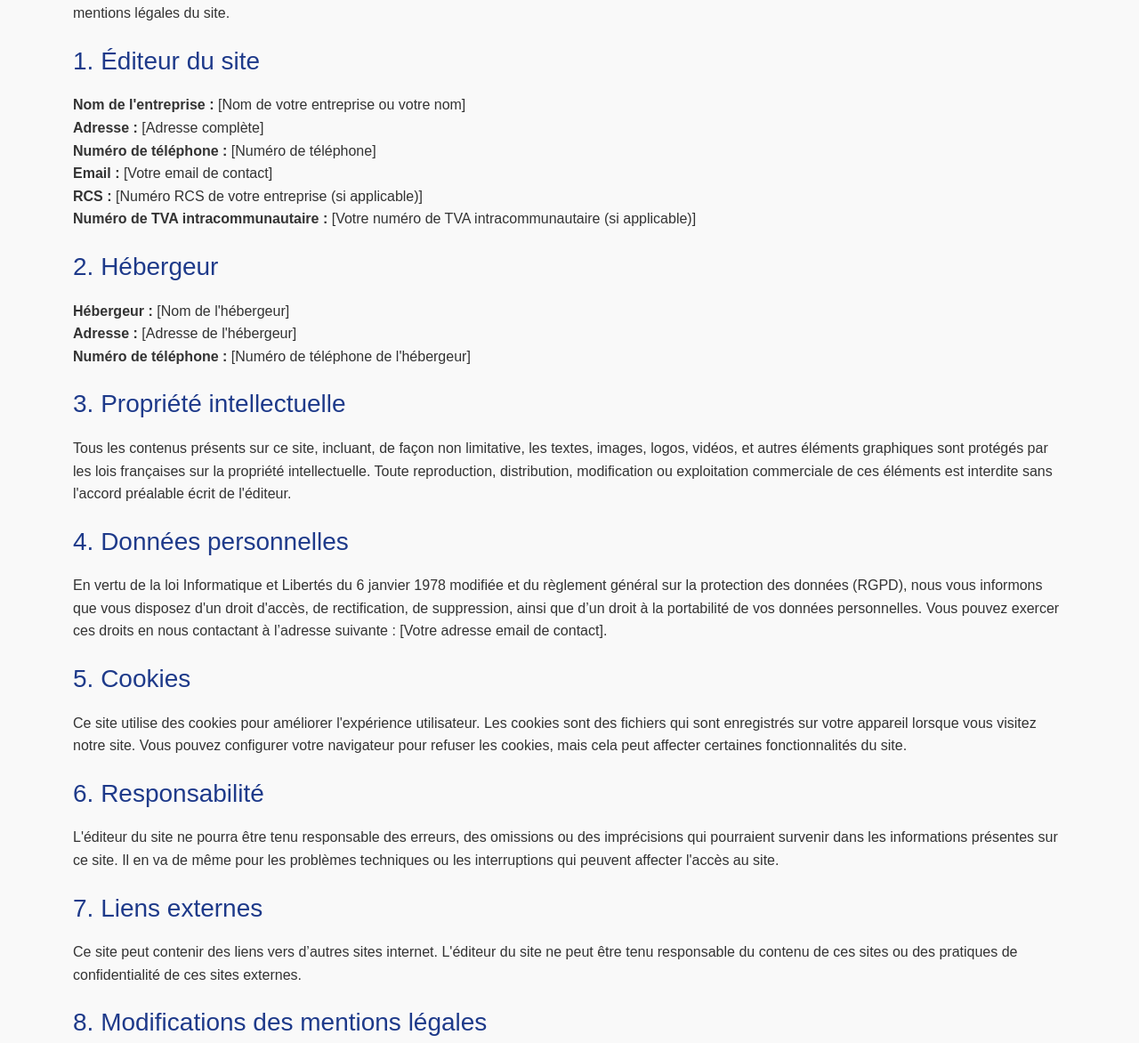
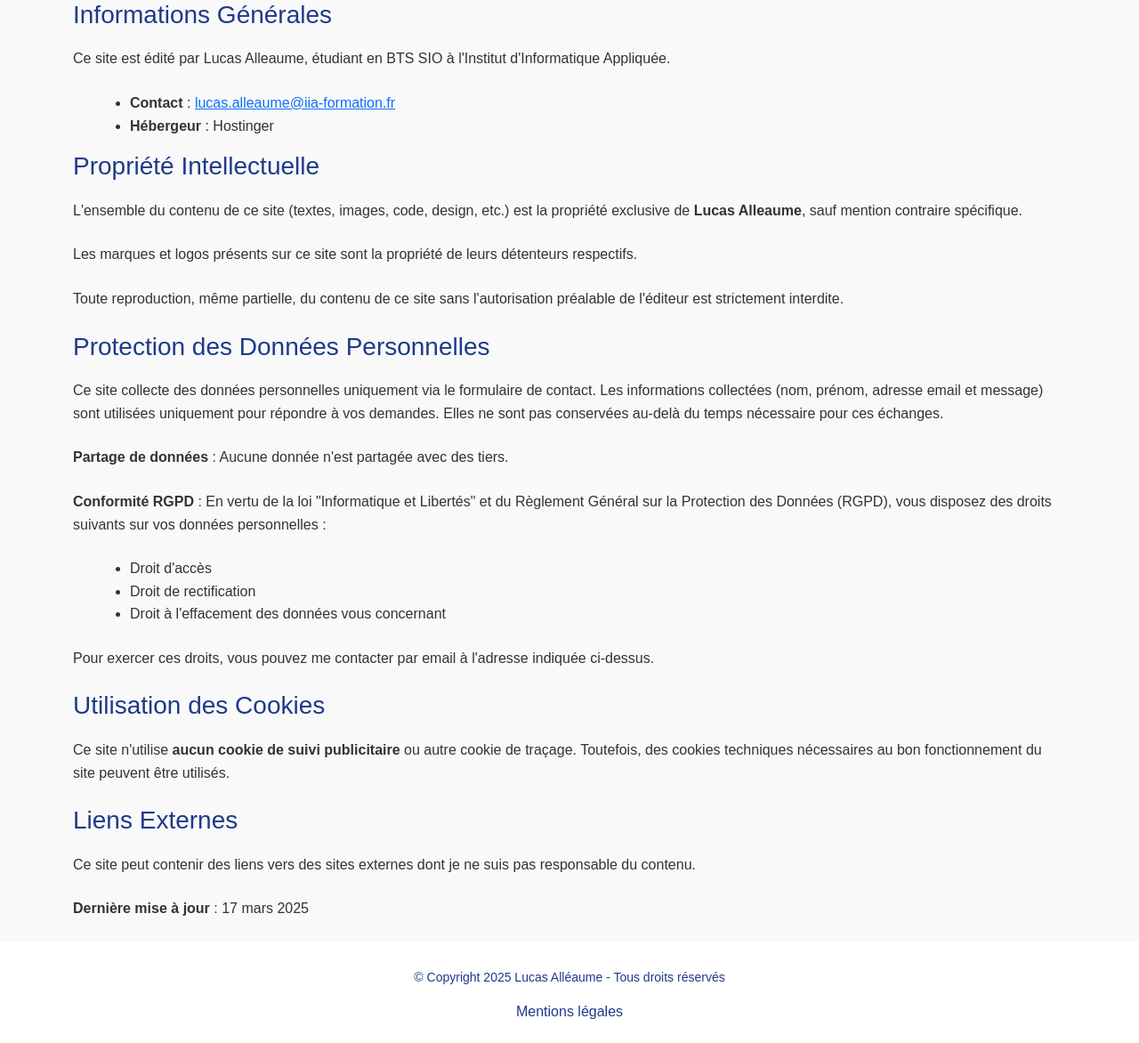
Before and after one commit to Lucasfsev/PortfolioE2, a website: page legal.html in a window 1280 px wide. Shown: the part 211-1383 px from the top of the page at 89% size. Drawn offline with nearby package versions, Linux system fonts and the light colour scheme.

Commit message:
Maj Mentions légales

```diff
--- a/legal.html
+++ b/legal.html
@@ -3,7 +3,7 @@
 <head>
     <meta charset="utf-8">
     <meta name="viewport" content="width=device-width, initial-scale=1">
-    <title>Lucas</title>
+    <title>Lucas - Mentions Légales</title>
     <link rel="icon" href="assets/img/FavIcon.png">
     <link rel="stylesheet" href="node_modules/bootstrap/dist/css/bootstrap.min.css">
     <!-- JS de Bootstrap (nécessaire pour activer le menu burger) -->
@@ -28,80 +28,81 @@
                 <li class="nav-item"><a class="nav-link" href="index.html#bts">BTS SIO</a></li>
                 <li class="nav-item"><a class="nav-link" href="index.html#stages">Stages</a></li>
                 <li class="nav-item"><a class="nav-link" href="index.html#competences">Compétences</a></li>
-                <li class="nav-item"><a class="nav-link" href="index.html#veille">Veille</a></li>
+                <li class="nav-item"><a class="nav-link" href="index.html#veille">Veille Technologique</a></li>
                 <li class="nav-item"><a class="nav-link" href="index.html#projets">Projets</a></li>
-                <li class="nav-item"><a class="nav-link" href="index.html#epreuves">Épreuves</a></li>
                 <li class="nav-item"><a class="nav-link" href="index.html#contact">Contact</a></li>
             </ul>
         </div>
     </div>
 </nav>
 
+<section id="mentions-legales" class="container normal-section" style="min-height: 80vh;">
+    <h2 class="mt-5">Mentions Légales</h2>
 
-<section id="mentions-legales" class="container normal-section" style="min-height: 80vh;">
-    <h2 style="padding-top:100px">Mentions Légales</h2>
+    <p>Conformément à la loi n° 2004-575 du 21 juin 2004 pour la confiance dans l'économie numérique, nous vous présentons ci-dessous les informations légales concernant ce site.</p>
 
-    <p>Conformément aux dispositions de la loi n° 2004-575 du 21 juin 2004 pour la confiance dans l'économie numérique, nous vous présentons ci-dessous les mentions légales du site.</p>
+    <h3>Informations Générales</h3>
+    <p>
+        Ce site est édité par Lucas Alleaume, étudiant en BTS SIO à l'Institut d'Informatique Appliquée.
+    </p>
+    <ul>
+        <li><strong>Contact</strong> : <a href="mailto:lucas.alleaume@iia-formation.fr">lucas.alleaume@iia-formation.fr</a></li>
+        <li><strong>Hébergeur</strong> : Hostinger</li>
+    </ul>
 
-    <h3>1. Éditeur du site</h3>
+    <h3>Propriété Intellectuelle</h3>
     <p>
-        <strong>Nom de l'entreprise :</strong> [Nom de votre entreprise ou votre nom] <br>
-        <strong>Adresse :</strong> [Adresse complète] <br>
-        <strong>Numéro de téléphone :</strong> [Numéro de téléphone] <br>
-        <strong>Email :</strong> [Votre email de contact] <br>
-        <strong>RCS :</strong> [Numéro RCS de votre entreprise (si applicable)] <br>
-        <strong>Numéro de TVA intracommunautaire :</strong> [Votre numéro de TVA intracommunautaire (si applicable)]
+        L'ensemble du contenu de ce site (textes, images, code, design, etc.) est la propriété exclusive de <strong>Lucas Alleaume</strong>, sauf mention contraire spécifique.
+    </p>
+    <p>
+        Les marques et logos présents sur ce site sont la propriété de leurs détenteurs respectifs.
+    </p>
+    <p>
+        Toute reproduction, même partielle, du contenu de ce site sans l'autorisation préalable de l'éditeur est strictement interdite.
     </p>
 
-    <h3>2. Hébergeur</h3>
+    <h3>Protection des Données Personnelles</h3>
     <p>
-        <strong>Hébergeur :</strong> [Nom de l'hébergeur] <br>
-        <strong>Adresse :</strong> [Adresse de l'hébergeur] <br>
-        <strong>Numéro de téléphone :</strong> [Numéro de téléphone de l'hébergeur]
+        Ce site collecte des données personnelles uniquement via le formulaire de contact. Les informations collectées (nom, prénom, adresse email et message) sont utilisées uniquement pour répondre à vos demandes. Elles ne sont pas conservées au-delà du temps nécessaire pour ces échanges.
+    </p>
+    <p>
+        <strong>Partage de données</strong> : Aucune donnée n'est partagée avec des tiers.
+    </p>
+    <p>
+        <strong>Conformité RGPD</strong> : En vertu de la loi "Informatique et Libertés" et du Règlement Général sur la Protection des Données (RGPD), vous disposez des droits suivants sur vos données personnelles :
+    <ul>
+        <li>Droit d'accès</li>
+        <li>Droit de rectification</li>
+        <li>Droit à l'effacement des données vous concernant</li>
+    </ul>
+    </p>
+    <p>
+        Pour exercer ces droits, vous pouvez me contacter par email à l'adresse indiquée ci-dessus.
     </p>
 
-    <h3>3. Propriété intellectuelle</h3>
+    <h3>Utilisation des Cookies</h3>
     <p>
-        Tous les contenus présents sur ce site, incluant, de façon non limitative, les textes, images, logos, vidéos, et autres éléments graphiques sont protégés par les lois françaises sur la propriété intellectuelle. Toute reproduction, distribution, modification ou exploitation commerciale de ces éléments est interdite sans l'accord préalable écrit de l'éditeur.
+        Ce site n'utilise <strong>aucun cookie de suivi publicitaire</strong> ou autre cookie de traçage. Toutefois, des cookies techniques nécessaires au bon fonctionnement du site peuvent être utilisés.
     </p>
 
-    <h3>4. Données personnelles</h3>
+    <h3>Liens Externes</h3>
     <p>
-        En vertu de la loi Informatique et Libertés du 6 janvier 1978 modifiée et du règlement général sur la protection des données (RGPD), nous vous informons que vous disposez d'un droit d'accès, de rectification, de suppression, ainsi que d’un droit à la portabilité de vos données personnelles. Vous pouvez exercer ces droits en nous contactant à l’adresse suivante : [Votre adresse email de contact].
+        Ce site peut contenir des liens vers des sites externes dont je ne suis pas responsable du contenu.
     </p>
 
-    <h3>5. Cookies</h3>
-    <p>
-        Ce site utilise des cookies pour améliorer l'expérience utilisateur. Les cookies sont des fichiers qui sont enregistrés sur votre appareil lorsque vous visitez notre site. Vous pouvez configurer votre navigateur pour refuser les cookies, mais cela peut affecter certaines fonctionnalités du site.
-    </p>
-
-    <h3>6. Responsabilité</h3>
-    <p>
-        L'éditeur du site ne pourra être tenu responsable des erreurs, des omissions ou des imprécisions qui pourraient survenir dans les informations présentes sur ce site. Il en va de même pour les problèmes techniques ou les interruptions qui peuvent affecter l'accès au site.
-    </p>
-
-    <h3>7. Liens externes</h3>
-    <p>
-        Ce site peut contenir des liens vers d’autres sites internet. L'éditeur du site ne peut être tenu responsable du contenu de ces sites ou des pratiques de confidentialité de ces sites externes.
-    </p>
-
-    <h3>8. Modifications des mentions légales</h3>
-    <p>
-        L'éditeur se réserve le droit de modifier ces mentions légales à tout moment. Les modifications seront publiées sur cette page avec une mise à jour de la date de révision.
-    </p>
-
-    <p>Dernière mise à jour : [Date de mise à jour]</p>
+    <p><strong>Dernière mise à jour</strong> : 17 mars 2025</p>
 </section>
 
-</body>
 
 <footer>
     <div class="footer-content">
-        <p class="copyright">© Copyright 2024 Lucas Alléaume - Tous droits réservés</p>
-        <p><a href="legal.html">Mentions légales</a>
-        </p>
+        <p class="copyright">© Copyright 2025 Lucas Alléaume - Tous droits réservés</p>
+        <p><a href="legal.html">Mentions légales</a></p>
         <div class="footer-socials">
             <a href="https://github.com/Lucasfsev" target="_blank" aria-label="GitHub"><i class="fab fa-github"></i></a>
         </div>
     </div>
 </footer>
+
+</body>
+</html>
```
Also changed, not shown: index.html (+1 -0 lines).
